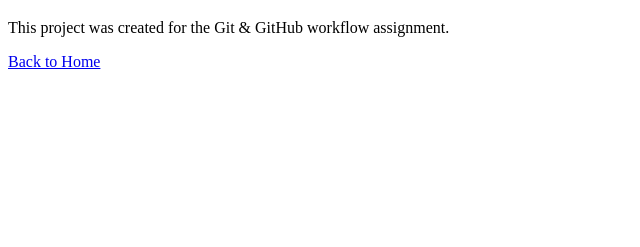
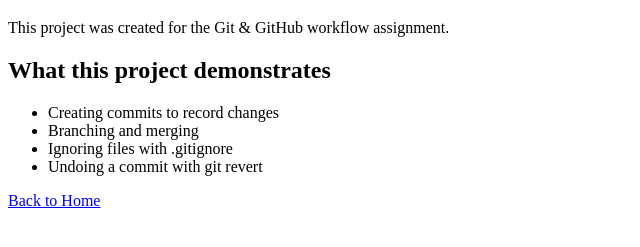
Before and after one commit to princeizhere/git-workflow-assignment, a plain HTML site: page about.html in a window 1280 px wide. Shown: the part 61-308 px from the top of the page, without its empty margins (0-640 px from the left). Drawn offline with Linux system fonts and the light colour scheme.

Commit message:
Update about.html with project details

```diff
--- a/about.html
+++ b/about.html
@@ -8,6 +8,13 @@
 <body>
   <h1>About</h1>
   <p>This project was created for the Git &amp; GitHub workflow assignment.</p>
+  <h2>What this project demonstrates</h2>
+  <ul>
+    <li>Creating commits to record changes</li>
+    <li>Branching and merging</li>
+    <li>Ignoring files with .gitignore</li>
+    <li>Undoing a commit with git revert</li>
+  </ul>
   <a href="index.html">Back to Home</a>
 </body>
 </html>
```
